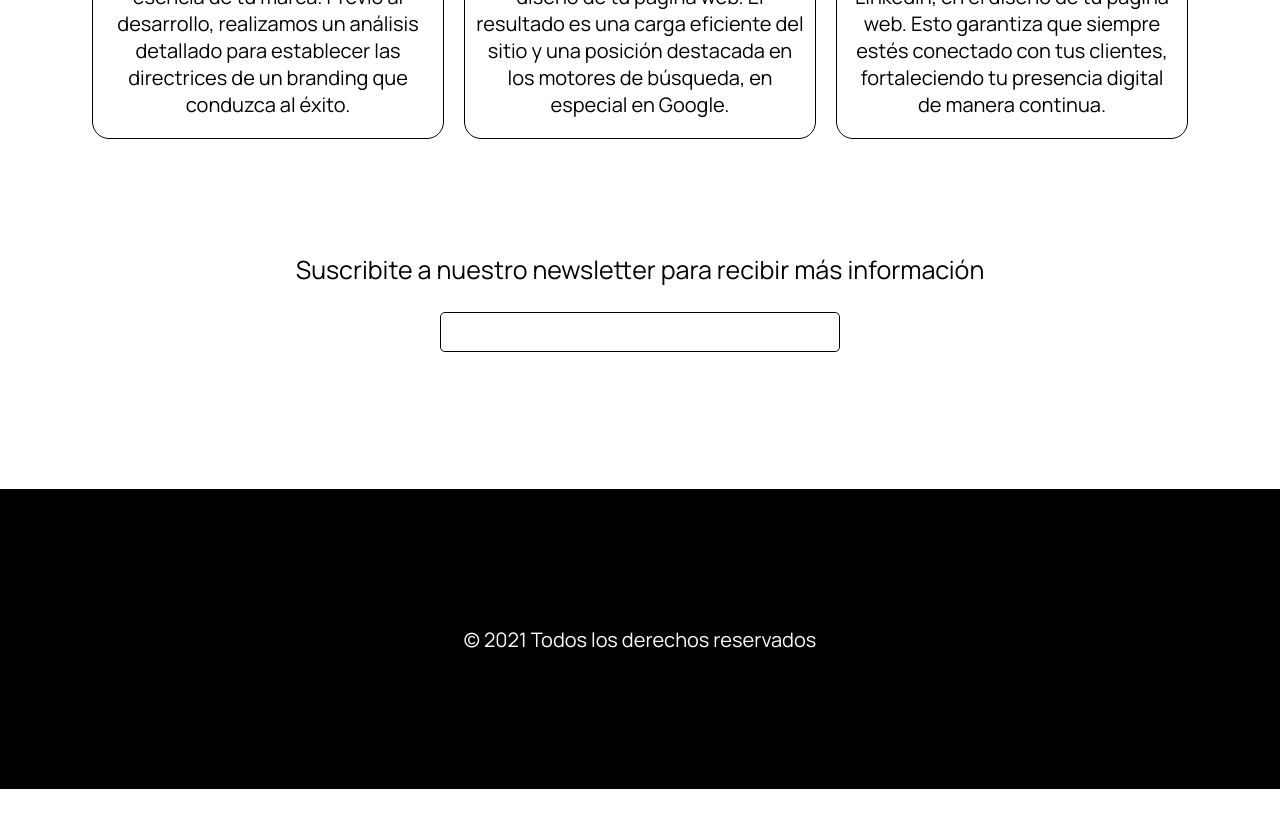
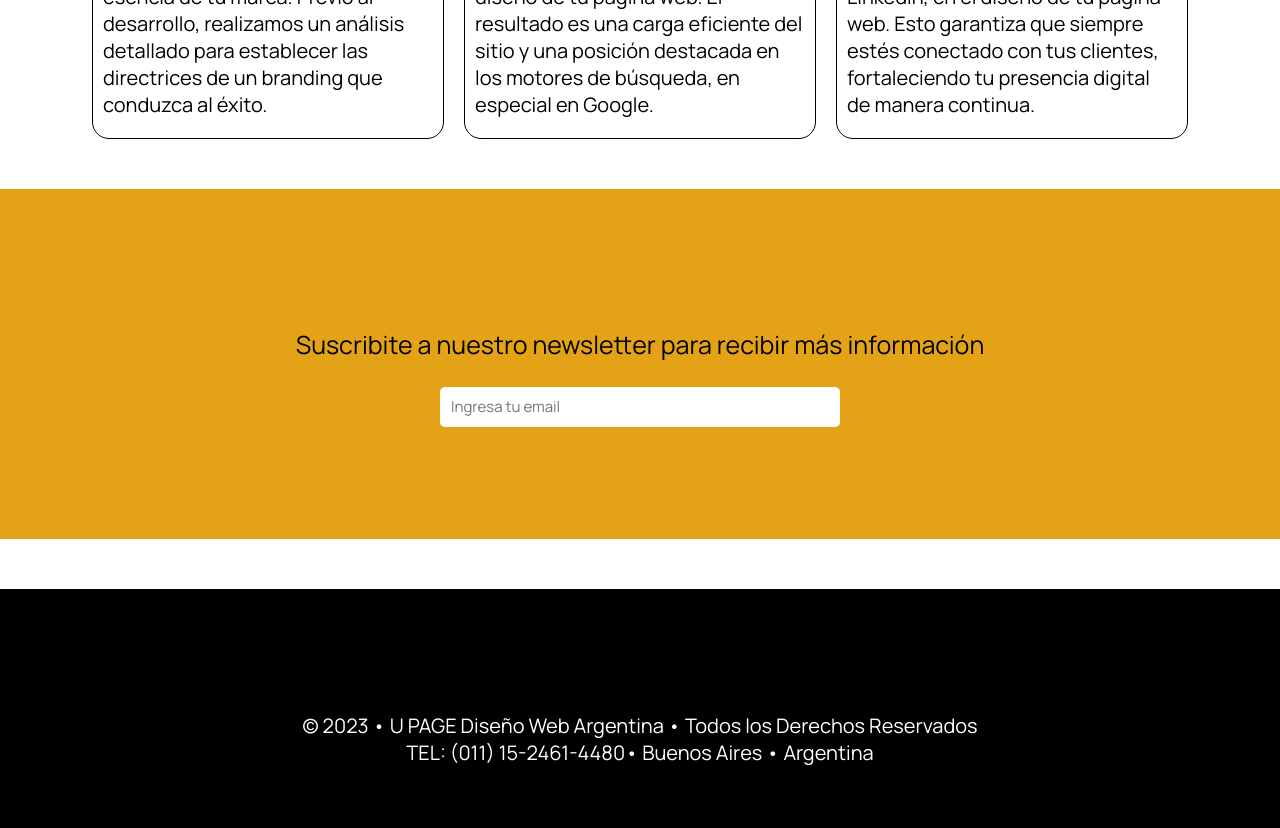
Before and after one commit to solangeleites/upage, a React (Vite) app: page / in a window 1280 px wide. Shown: the part 1840-2668 px from the top of the page. Before the commit the page ends 2629 px from the top, so only its background shows below. Built offline with nearby package versions, Linux system fonts and the light colour scheme.

Commit message:
modifique varios componentes y realicé mejoras

```diff
--- a/src/components/Button/ButtonStyle.js
+++ b/src/components/Button/ButtonStyle.js
@@ -7,12 +7,12 @@ export const ButtonStyled = styled.button`
   border: 1px solid black;
   bottom: 50px;
   right: 150px;
-  background: transparent;
+  background-color: black;
+  color: white;
   cursor: pointer;
   transition: all 0.3s ease-in-out;
 
     &:hover {
-        background-color: black;
-        color: white;
+        background-color: var(--naranja-pastel);
     }
 `;
--- a/src/components/Newsletter/Newsletter.jsx
+++ b/src/components/Newsletter/Newsletter.jsx
@@ -1,8 +1,8 @@
 import React from 'react';
-import { Newsletter } from './NewsletterStyled';
+import { NewsletterStyle } from './NewsletterStyled';
 
 const Newsletter = () => {
-  return <Newsletter placeholder="Ingresa tu email" type="email"></Newsletter>;
+  return <NewsletterStyle placeholder="Ingresa tu email" type="email"></NewsletterStyle>;
 };
 
 export default Newsletter;
--- a/src/components/Newsletter/NewsletterStyled.js
+++ b/src/components/Newsletter/NewsletterStyled.js
@@ -1,18 +1,25 @@
 import styled from 'styled-components';
+import { SecondContainer } from '../../pages/home/HomeStyled';
 
-export const Newsletter = styled.input`
+export const NewsletterStyle = styled.input`
   height: 40px;
   width: 400px;
   outline: none;
   padding: 10px;
   border-radius: 5px;
-  border: 1px solid black;
-
+  border: 1px solid  transparent;
   &:focus {
     outline: none;
   }
-  :placeholder {
+  &::placeholder{
     font-family: 'Manrope', sans-serif;
-    color: red;
+    font-size: 15px;
   }
 `;
+
+export const ContainerNewsletter = styled(SecondContainer)`
+  height: 350px;
+  width: 1500px;
+  background-color: var(--naranja-pastel);
+  margin-top:50px;
+`;
--- a/src/footer/Footer.jsx
+++ b/src/footer/Footer.jsx
@@ -1,13 +1,15 @@
-import React from 'react'
-import { FooterStyle, Text } from './FooterStyled'
+import React from 'react';
+import { FooterStyle, Text } from './FooterStyled';
 
 const Footer = () => {
   return (
     <FooterStyle>
+      <Text>
+        © 2023 • U PAGE Diseño Web Argentina • Todos los Derechos Reservados
+      </Text>
+      <Text>TEL: (011) 15-2461-4480• Buenos Aires • Argentina</Text>
+    </FooterStyle>
+  );
+};
 
-      <Text>© 2021 Todos los derechos reservados</Text>
-    </FooterStyle>
-  )
-}
-
-export default Footer
+export default Footer;
--- a/src/footer/FooterStyled.js
+++ b/src/footer/FooterStyled.js
@@ -2,7 +2,7 @@ import styled from "styled-components";
 
 export const FooterStyle = styled.footer`
 display: flex;
-flex-direction: row;
+flex-direction: column;
 justify-content: center;
 align-items: center;
 height: 300px;
--- a/src/pages/contact/Contact.jsx
+++ b/src/pages/contact/Contact.jsx
@@ -41,13 +41,13 @@ const Contact = () => {
               ></Input>
               <Input
                 name="email"
-                label="Correo Electronico"
+                label="Email"
                 type="email"
                 isError={touched.email && errors.email}
               ></Input>
               <Input
                 name="phone"
-                label="Telefono"
+                label="Teléfono"
                 type="tel"
                 isError={touched.phone && errors.phone}
               ></Input>
--- a/src/pages/home/Home.jsx
+++ b/src/pages/home/Home.jsx
@@ -16,8 +16,8 @@ import { SiStylelint } from 'react-icons/si';
 import { GrOptimize } from 'react-icons/gr';
 import { FaUserFriends } from 'react-icons/fa';
 
-import Footer from '../../footer/Footer';
-import { Newsletter } from '../../components/Newsletter/NewsletterStyled';
+import { ContainerNewsletter } from '../../components/Newsletter/NewsletterStyled';
+import Newsletter from '../../components/Newsletter/Newsletter';
 
 const Home = () => {
   return (
@@ -95,10 +95,10 @@ Te invitamos a unirte a nosotros en esta emocionante travesía empresarial. Sé
         </ContainerCards>
       </SecondContainer>
 
-      <SecondContainer style={{height: '300px'}}>
+      <ContainerNewsletter>
         <Text>Suscribite a nuestro newsletter para recibir más información</Text>
         <Newsletter />
-      </SecondContainer>
+      </ContainerNewsletter>
 
     </HomeStyled>
   );
--- a/src/pages/home/HomeStyled.js
+++ b/src/pages/home/HomeStyled.js
@@ -31,6 +31,8 @@ export const ContainerStyled = styled.div`
 export const Text = styled.p`
   font-size: 25px;
   margin: 25px 0;
+  text-align: left;
+
   ${tablet}{
     text-align: center;
   }
@@ -70,7 +72,7 @@ export const Line = styled.p`
 export const ContainerCards = styled.div`
   display: flex;
   flex-direction: row;
-  justify-content: space-around;
+  justify-content: space-between;
   align-items: center;
   width: 100%;
   gap: 20px;
@@ -136,7 +138,7 @@ export const CardTitle = styled.h4`
 `;
 export const CardText = styled.p`
 font-size: 20px;
-text-align: center;
+text-align: left;
 padding: 10px;
   ${tablet}{
     text-align: center;
--- a/src/pages/products/Products.jsx
+++ b/src/pages/products/Products.jsx
@@ -23,7 +23,7 @@ const Products = () => {
       <ContainerCardsProducts>
         <CardProducts>
           <CardText style={{ fontSize: '32px' }}>Landing page</CardText>
-          <ul style={{ fontSize: '20px' }}>
+          <ul style={{ fontSize: '20px', lineHeight: '1.5' }}>
             <li> Diseño responsive</li>
             <li>Contenido de hasta 4 secciones</li>
             <li>Contenido fijo</li>
@@ -37,7 +37,7 @@ const Products = () => {
 
         <CardProducts>
           <CardText style={{ fontSize: '32px' }}>Sitio web</CardText>
-          <ul style={{ fontSize: '20px' }}>
+          <ul style={{ fontSize: '20px', lineHeight: '1.5' }}>
             <li> Diseño responsive</li>
             <li>Contenido de hasta 6 secciones</li>
             <li>Contenido editable</li>
--- a/src/pages/products/ProductsStyled.js
+++ b/src/pages/products/ProductsStyled.js
@@ -7,11 +7,16 @@ export const ContainerProducts = styled(ContainerStyled)`
 
 export const ContainerCardsProducts = styled(ContainerCards)`
   justify-content: center;
+  align-items: baseline;
+
 `;
 
 export const CardProducts = styled(Card)`
-cursor: pointer;
-    &:hover {
+  justify-content: baseline;
+
+
+  cursor: pointer;
+  &:hover {
     transition: ease 0.5s;
     background-color: grey;
   }
```
